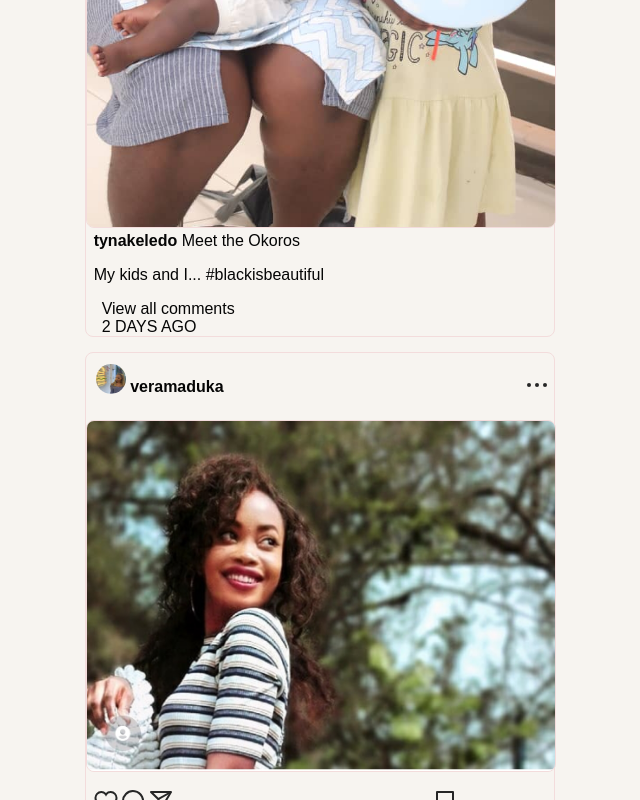
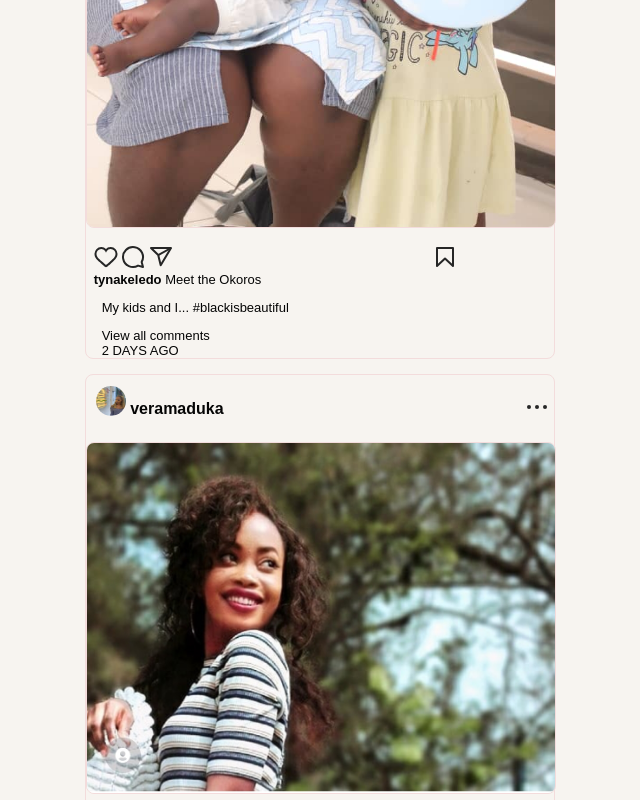
Before and after one commit to Aijayrich/Insta_clone, a plain HTML site: page index.html in a window 1280 px wide. Shown: the part 1259-2059 px from the top of the page, without its empty margins (146-786 px from the left). Drawn offline with Linux system fonts and the light colour scheme.

Commit message:
modified ptags

```diff
--- a/index.html
+++ b/index.html
@@ -130,9 +130,15 @@
 
         </div>
         <img class="post_image" src="/images/IMG-20220628-WA0013.jpg" alt="">
-        <!-- <br> -->
-        <div class="post_margin"><strong>tynakeledo </strong> <span>Meet the Okoros </span>
-          <p>My kids and I... <span>#blackisbeautiful</span></p>
+        <div class="profile_name">
+          <p class="post_margin">
+            <svg xmlns:xlink="http://www.w3.org/1999/xlink" xmlns="http://www.w3.org/2000/svg" aria-label="Activity Feed" class="_ab6-" color="#262626" fill="#262626" height="24" role="img" viewBox="0 0 24 24" width="24"><path d="M16.792 3.904A4.989 4.989 0 0 1 21.5 9.122c0 3.072-2.652 4.959-5.197 7.222-2.512 2.243-3.865 3.469-4.303 3.752-.477-.309-2.143-1.823-4.303-3.752C5.141 14.072 2.5 12.167 2.5 9.122a4.989 4.989 0 0 1 4.708-5.218 4.21 4.21 0 0 1 3.675 1.941c.84 1.175.98 1.763 1.12 1.763s.278-.588 1.11-1.766a4.17 4.17 0 0 1 3.679-1.938m0-2a6.04 6.04 0 0 0-4.797 2.127 6.052 6.052 0 0 0-4.787-2.127A6.985 6.985 0 0 0 .5 9.122c0 3.61 2.55 5.827 5.015 7.97.283.246.569.494.853.747l1.027.918a44.998 44.998 0 0 0 3.518 3.018 2 2 0 0 0 2.174 0 45.263 45.263 0 0 0 3.626-3.115l.922-.824c.293-.26.59-.519.885-.774 2.334-2.025 4.98-4.32 4.98-7.94a6.985 6.985 0 0 0-6.708-7.218Z" fill="#262626"></path></svg>
+            <span><svg xmlns:xlink="http://www.w3.org/1999/xlink" xmlns="http://www.w3.org/2000/svg" aria-label="Comment" class="_ab6-" color="#262626" fill="#262626" height="24" role="img" viewBox="0 0 24 24" width="24"><path d="M20.656 17.008a9.993 9.993 0 1 0-3.59 3.615L22 22Z" fill="none" stroke="#262626" stroke-linejoin="round" stroke-width="2px"></path></svg></span>
+            <span><svg xmlns:xlink="http://www.w3.org/1999/xlink" xmlns="http://www.w3.org/2000/svg" aria-label="Share Post" class="_ab6-" color="#262626" fill="#262626" height="24" role="img" viewBox="0 0 24 24" width="24"><line fill="none" stroke="#262626" stroke-linejoin="round" stroke-width="2px" x1="22" x2="9.218" y1="3" y2="10.083"></line><polygon fill="none" points="11.698 20.334 22 3.001 2 3.001 9.218 10.084 11.698 20.334" stroke="#262626" stroke-linejoin="round" stroke-width="2px"></polygon></svg></span>
+          <span class="bookmark_gap"><svg xmlns:xlink="http://www.w3.org/1999/xlink" xmlns="http://www.w3.org/2000/svg" aria-label="Save" class="_ab6-" color="#262626" fill="#262626" height="24" role="img" viewBox="0 0 24 24" width="24"><polygon fill="none" points="20 21 12 13.44 4 21 4 3 20 3 20 21" stroke="#262626" stroke-linecap="round" stroke-linejoin="round" stroke-width="2px"></polygon></svg></span>
+        </p>
+             <div class="post_margin"><strong>tynakeledo </strong> <span>Meet the Okoros </span>
+          <p class="post_margin">My kids and I... <span>#blackisbeautiful</span></p>
           <p class="post_margin">
             View all comments
             <br> 2 DAYS AGO
@@ -153,7 +159,7 @@
         <img class="post_image" src="images/Screenshot_20221204-212316.jpg" alt="img">
 
         <div class="profile_name">
-          <p class="post_margin">
+        <p class="post_margin">
             <svg xmlns:xlink="http://www.w3.org/1999/xlink" xmlns="http://www.w3.org/2000/svg" aria-label="Activity Feed" class="_ab6-" color="#262626" fill="#262626" height="24" role="img" viewBox="0 0 24 24" width="24"><path d="M16.792 3.904A4.989 4.989 0 0 1 21.5 9.122c0 3.072-2.652 4.959-5.197 7.222-2.512 2.243-3.865 3.469-4.303 3.752-.477-.309-2.143-1.823-4.303-3.752C5.141 14.072 2.5 12.167 2.5 9.122a4.989 4.989 0 0 1 4.708-5.218 4.21 4.21 0 0 1 3.675 1.941c.84 1.175.98 1.763 1.12 1.763s.278-.588 1.11-1.766a4.17 4.17 0 0 1 3.679-1.938m0-2a6.04 6.04 0 0 0-4.797 2.127 6.052 6.052 0 0 0-4.787-2.127A6.985 6.985 0 0 0 .5 9.122c0 3.61 2.55 5.827 5.015 7.97.283.246.569.494.853.747l1.027.918a44.998 44.998 0 0 0 3.518 3.018 2 2 0 0 0 2.174 0 45.263 45.263 0 0 0 3.626-3.115l.922-.824c.293-.26.59-.519.885-.774 2.334-2.025 4.98-4.32 4.98-7.94a6.985 6.985 0 0 0-6.708-7.218Z" fill="#262626"></path></svg>
             <span><svg xmlns:xlink="http://www.w3.org/1999/xlink" xmlns="http://www.w3.org/2000/svg" aria-label="Comment" class="_ab6-" color="#262626" fill="#262626" height="24" role="img" viewBox="0 0 24 24" width="24"><path d="M20.656 17.008a9.993 9.993 0 1 0-3.59 3.615L22 22Z" fill="none" stroke="#262626" stroke-linejoin="round" stroke-width="2px"></path></svg></span>
             <span><svg xmlns:xlink="http://www.w3.org/1999/xlink" xmlns="http://www.w3.org/2000/svg" aria-label="Share Post" class="_ab6-" color="#262626" fill="#262626" height="24" role="img" viewBox="0 0 24 24" width="24"><line fill="none" stroke="#262626" stroke-linejoin="round" stroke-width="2px" x1="22" x2="9.218" y1="3" y2="10.083"></line><polygon fill="none" points="11.698 20.334 22 3.001 2 3.001 9.218 10.084 11.698 20.334" stroke="#262626" stroke-linejoin="round" stroke-width="2px"></polygon></svg></span>
--- a/style.css
+++ b/style.css
@@ -35,8 +35,8 @@ padding-bottom: 0%;
     align-items:center;
 }
 .logo {
-    margin-top: 10px;
-    width: 90%;
+    margin-top: 8px;
+    width: 80%;
     height: 10vh;
     margin-left: 0.5px;
     margin-bottom: 8px;
```
